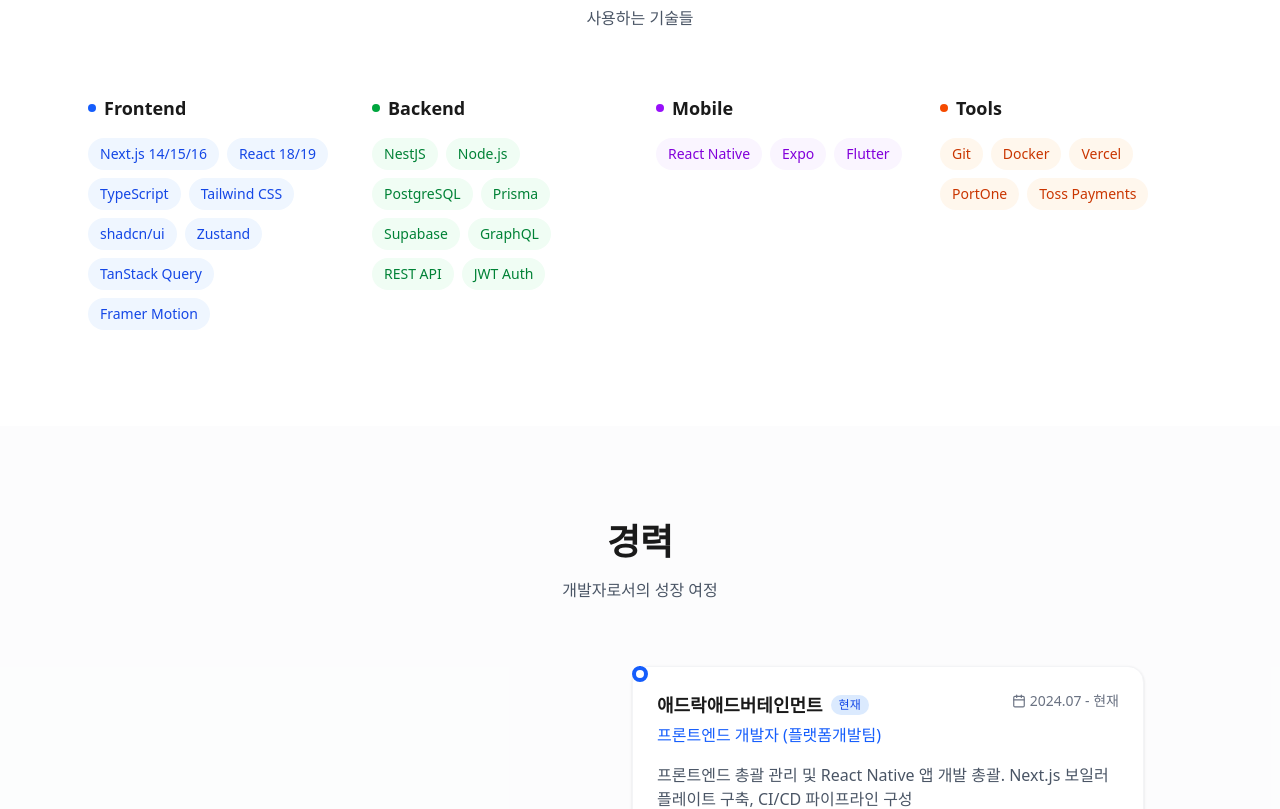
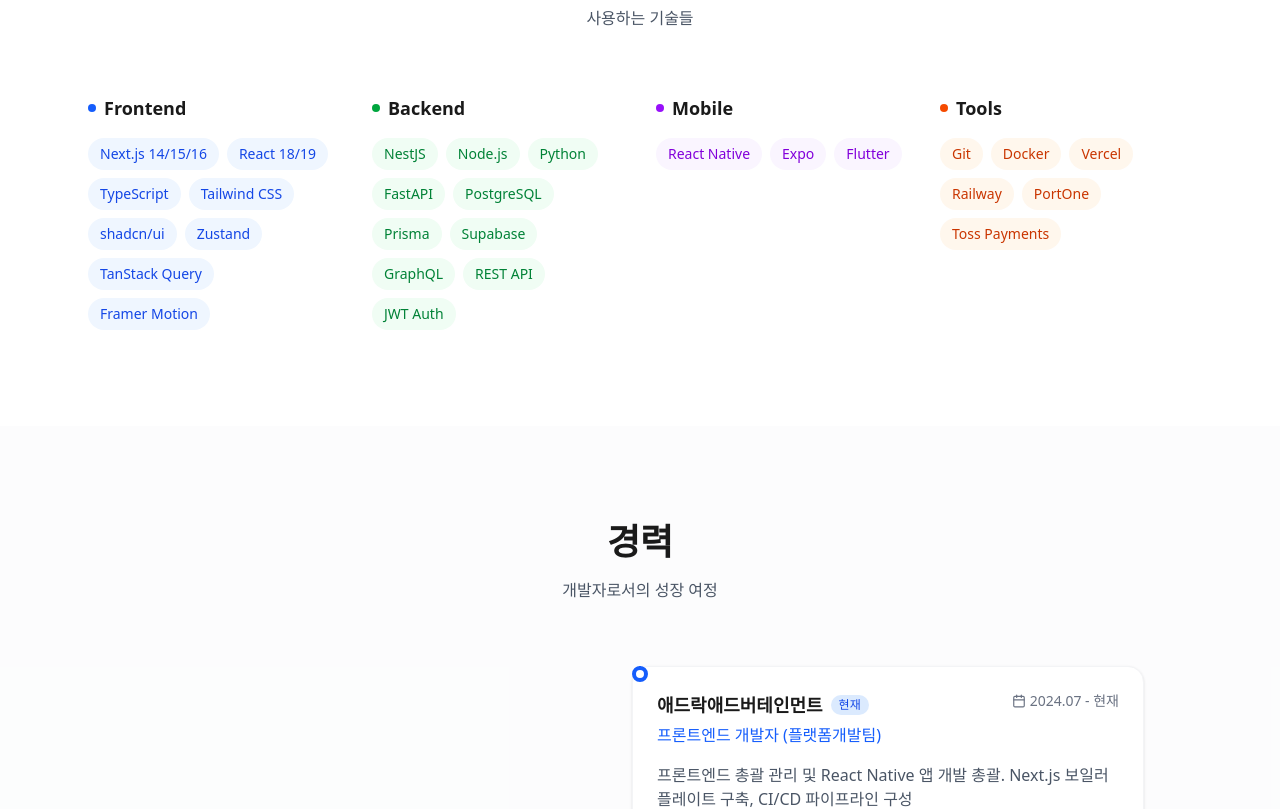
Before and after one commit to agency-pluck/hello-simjae, a Next.js app: page / in a window 1280 px wide. Shown: the part 1620-2429 px from the top of the page. Built offline with nearby package versions, Linux system fonts and the light colour scheme.

Commit message:
Add Python, FastAPI, Railway to skills

```diff
--- a/src/components/About.tsx
+++ b/src/components/About.tsx
@@ -34,6 +34,8 @@
   backend: [
     "NestJS",
     "Node.js",
+    "Python",
+    "FastAPI",
     "PostgreSQL",
     "Prisma",
     "Supabase",
@@ -50,6 +52,7 @@
     "Git",
     "Docker",
     "Vercel",
+    "Railway",
     "PortOne",
     "Toss Payments",
   ],
--- a/src/components/Projects.tsx
+++ b/src/components/Projects.tsx
@@ -254,8 +254,8 @@
     title: "크립토 시그널",
     subtitle: "암호화폐 시그널 플랫폼",
     description: "암호화폐 거래 시그널 및 분석 정보 제공 플랫폼",
-    tags: ["Next.js", "TypeScript", "TailwindCSS", "Chart.js"],
-    type: "web",
+    tags: ["Next.js", "Python", "FastAPI", "Railway"],
+    type: "fullstack",
     highlights: ["시그널 알림", "차트 분석", "실시간 데이터"],
     link: "https://www.cryptopluck.com/",
   },
```
